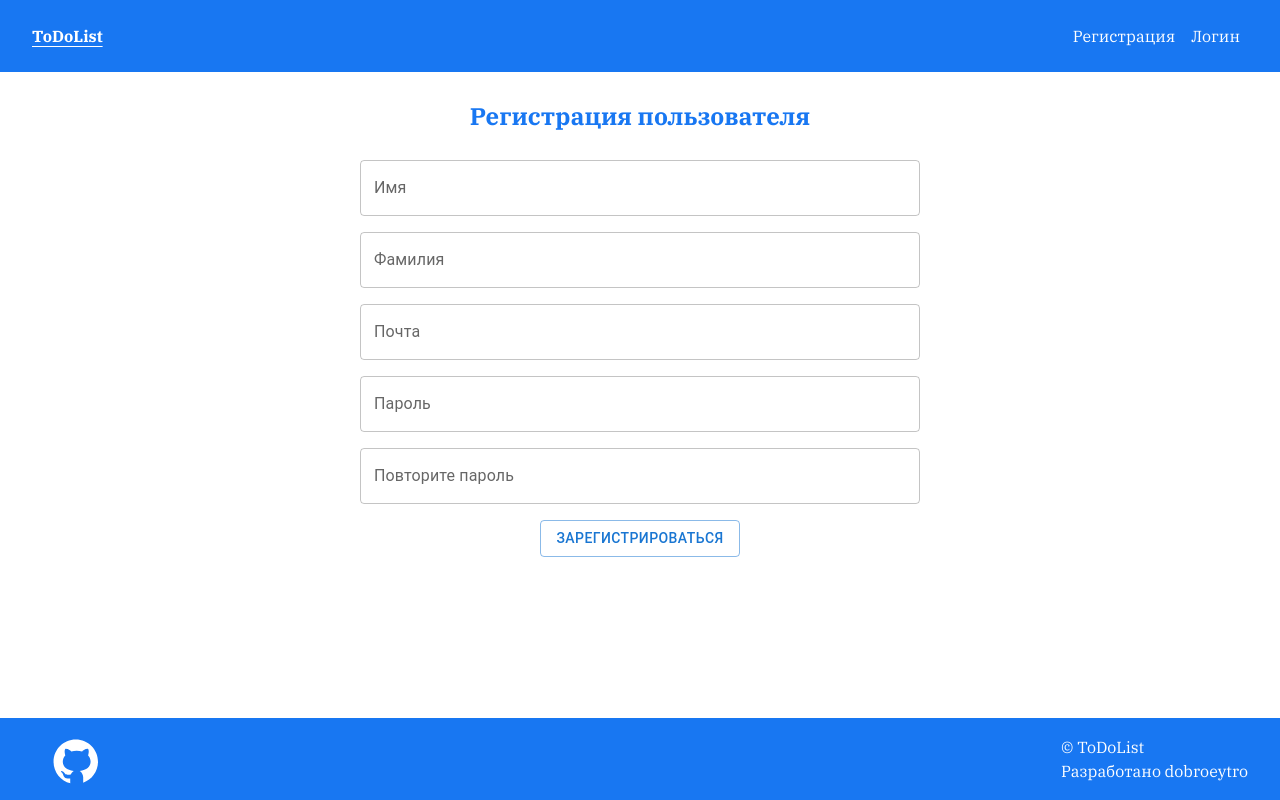
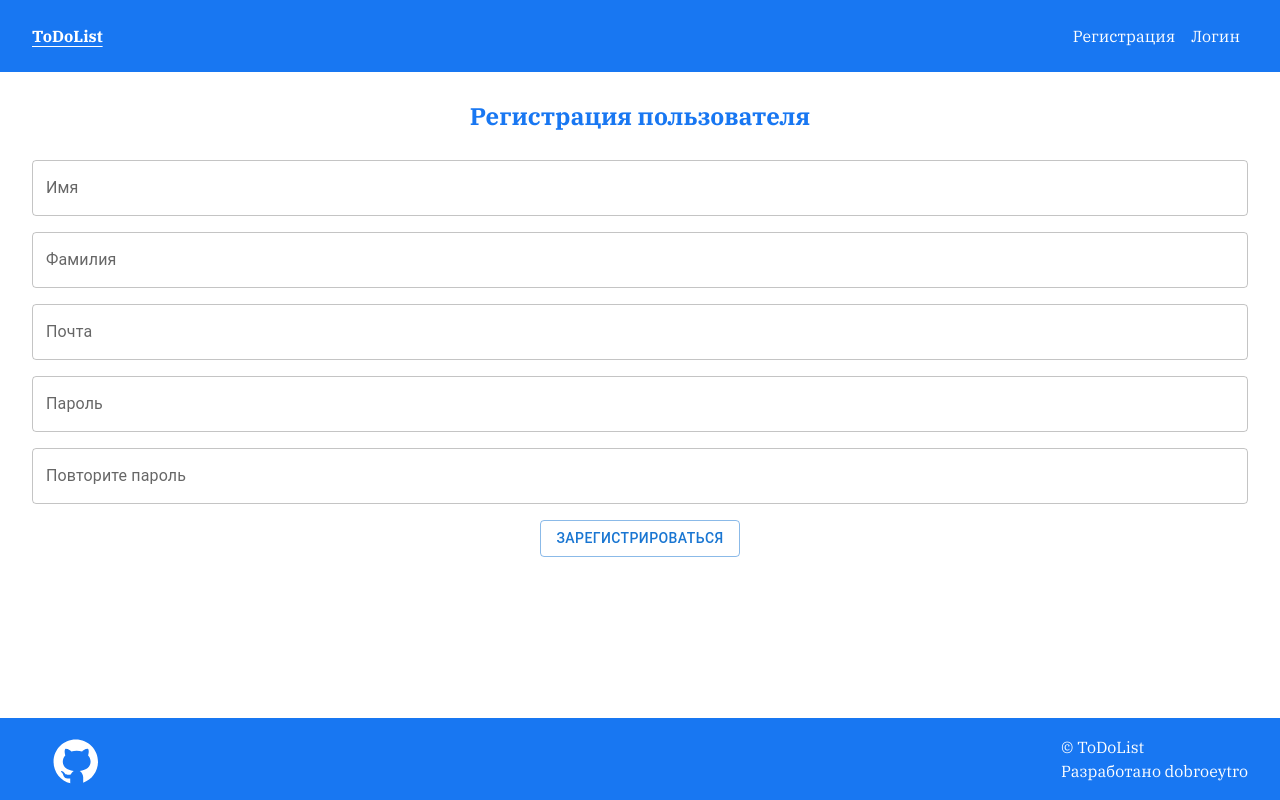
Before and after one commit to do6roetyro/airnet_todo_list, a React (Create React App) app: page /register in a window 1280 px wide. Built offline with nearby package versions, Linux system fonts and the light colour scheme.

Commit message:
fix: рефакторинг форм регистрации и логина

```diff
--- a/src/components/Login/LoginForm.tsx
+++ b/src/components/Login/LoginForm.tsx
@@ -1,11 +1,12 @@
 import React, { useState } from "react";
-import { Button, TextField } from "@mui/material";
+import { Button } from "@mui/material";
 import { Formik, Form, Field } from "formik";
 import * as yup from "yup";
 import ModalSuccess from "../Modal/ModalSuccess";
 import { useUser, User } from "../../contexts/UserContext";
 import { useNavigate } from "react-router";
 import data from '../../data.json';
+import FormikField from "../../utils/FormikField";
 
 const validationSchema = yup.object({
   email: yup
@@ -70,26 +71,16 @@ const LoginForm: React.FC = () => {
         {({ errors, touched }) => (
           <Form className="login__form form" action="/submit" method="post">
             <Field
-              as={TextField}
-              className="form__input"
-              id="email"
+              component={FormikField}
               name="email"
               label="Почта"
-              variant="outlined"
               type="email"
-              error={touched.email && Boolean(errors.email)}
-              helperText={touched.email && errors.email}
             />
             <Field
-              as={TextField}
-              className="form__input"
-              id="password"
+              component={FormikField}
               name="password"
               label="Пароль"
-              variant="outlined"
               type="password"
-              error={touched.password && Boolean(errors.password)}
-              helperText={touched.password && errors.password}
             />
             <Button
               className="form__button button"
--- a/src/components/Register/RegisterForm.tsx
+++ b/src/components/Register/RegisterForm.tsx
@@ -1,8 +1,9 @@
 import React, { useState } from "react";
-import { Button, TextField } from "@mui/material";
+import { Button} from "@mui/material";
 import { Formik, Form, Field } from "formik";
 import * as yup from "yup";
 import ModalSuccess from "../Modal/ModalSuccess";
+import FormikField from "../../utils/FormikField";
 
 const validationSchema = yup.object({
   firstName: yup.string().required("Обязательное поле"),
@@ -45,59 +46,34 @@ const RegisterForm: React.FC = () => {
         {({ errors, touched }) => (
           <Form className="login__form form" action="/submit" method="post">
             <Field
-              as={TextField}
-              className="form__input"
-              id="firstName"
+              component={FormikField}
               name="firstName"
               label="Имя"
-              variant="outlined"
               type="text"
-              error={touched.firstName && Boolean(errors.firstName)}
-              helperText={touched.firstName && errors.firstName}
             />
             <Field
-              as={TextField}
-              className="form__input"
-              id="lastName"
+              component={FormikField}
               name="lastName"
               label="Фамилия"
-              variant="outlined"
               type="text"
-              error={touched.lastName && Boolean(errors.lastName)}
-              helperText={touched.lastName && errors.lastName}
             />
             <Field
-              as={TextField}
-              className="form__input"
-              id="email"
+              component={FormikField}
               name="email"
               label="Почта"
-              variant="outlined"
               type="email"
-              error={touched.email && Boolean(errors.email)}
-              helperText={touched.email && errors.email}
             />
             <Field
-              as={TextField}
-              className="form__input"
-              id="password"
+              component={FormikField}
               name="password"
               label="Пароль"
-              variant="outlined"
               type="password"
-              error={touched.password && Boolean(errors.password)}
-              helperText={touched.password && errors.password}
             />
             <Field
-              as={TextField}
-              className="form__input"
-              id="confirmPassword"
+              component={FormikField}
               name="confirmPassword"
               label="Повторите пароль"
-              variant="outlined"
               type="password"
-              error={touched.confirmPassword && Boolean(errors.confirmPassword)}
-              helperText={touched.confirmPassword && errors.confirmPassword}
             />
             <Button
               className="form__button button"
--- /dev/null
+++ b/src/utils/FormikField.tsx
@@ -0,0 +1,28 @@
+import React from "react";
+import { TextField, TextFieldProps } from "@mui/material";
+import { FieldProps } from "formik";
+
+interface FormikFieldProps extends FieldProps, Omit<TextFieldProps, 'name' | 'value' | 'error'> {
+  label: string;
+  type: string;
+}
+
+const FormikField: React.FC<FormikFieldProps> = ({
+  field,
+  form: { touched, errors },
+  ...props
+}) => {
+  const errorText = touched[field.name] && errors[field.name] ? errors[field.name] : "";
+  return (
+    <TextField
+      {...field}
+      {...props}
+      helperText={errorText as string}
+      error={Boolean(errorText)}
+      variant="outlined"
+      fullWidth
+    />
+  );
+};
+
+export default FormikField;
--- a/src/utils/taskUtils.ts
+++ b/src/utils/taskUtils.ts
@@ -5,7 +5,7 @@ interface Task {
   }
 
   interface User {
-    id: string; // Изменение типа id на string
+    id: string;
     firstName: string;
     lastName: string;
     email: string;
```
